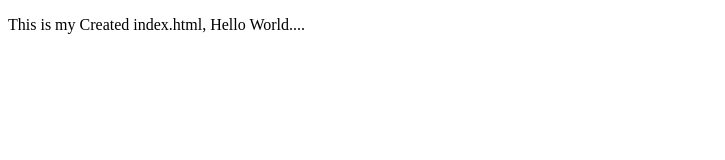
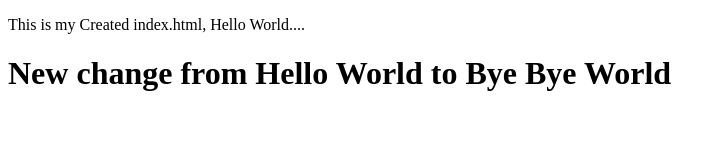
Before and after one commit to pensivethinker/khanbootcamp2020, a plain HTML site: page index.html in a window 1280 px wide. Shown: the whole page, without its empty margins (0-725 px from the left). Drawn offline with Linux system fonts and the light colour scheme.

Commit message:
Update index.html

```diff
--- a/index.html
+++ b/index.html
@@ -8,5 +8,7 @@
 <body>
 
         <p>This is my Created index.html, Hello World....</p>
+
+        <h1>New change from Hello World to Bye Bye World</h1>
 </body>
 </html>
```
